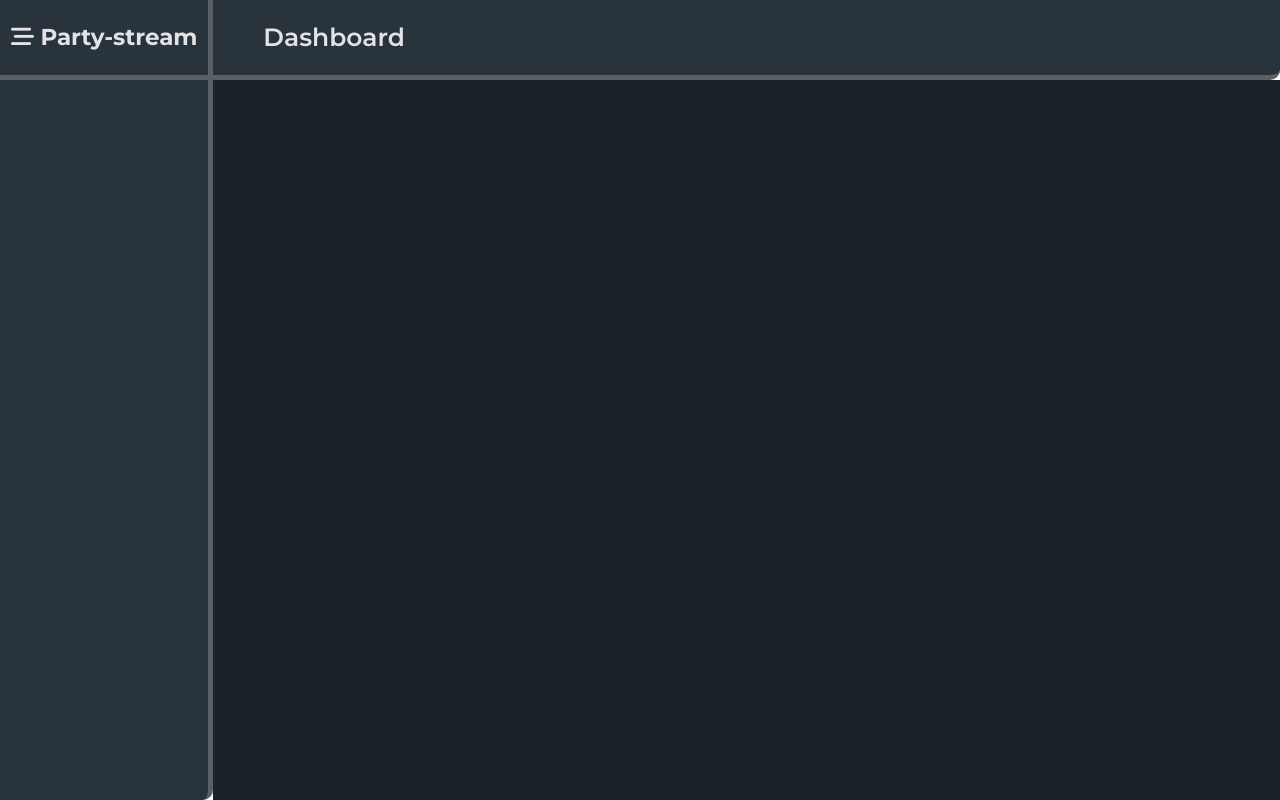
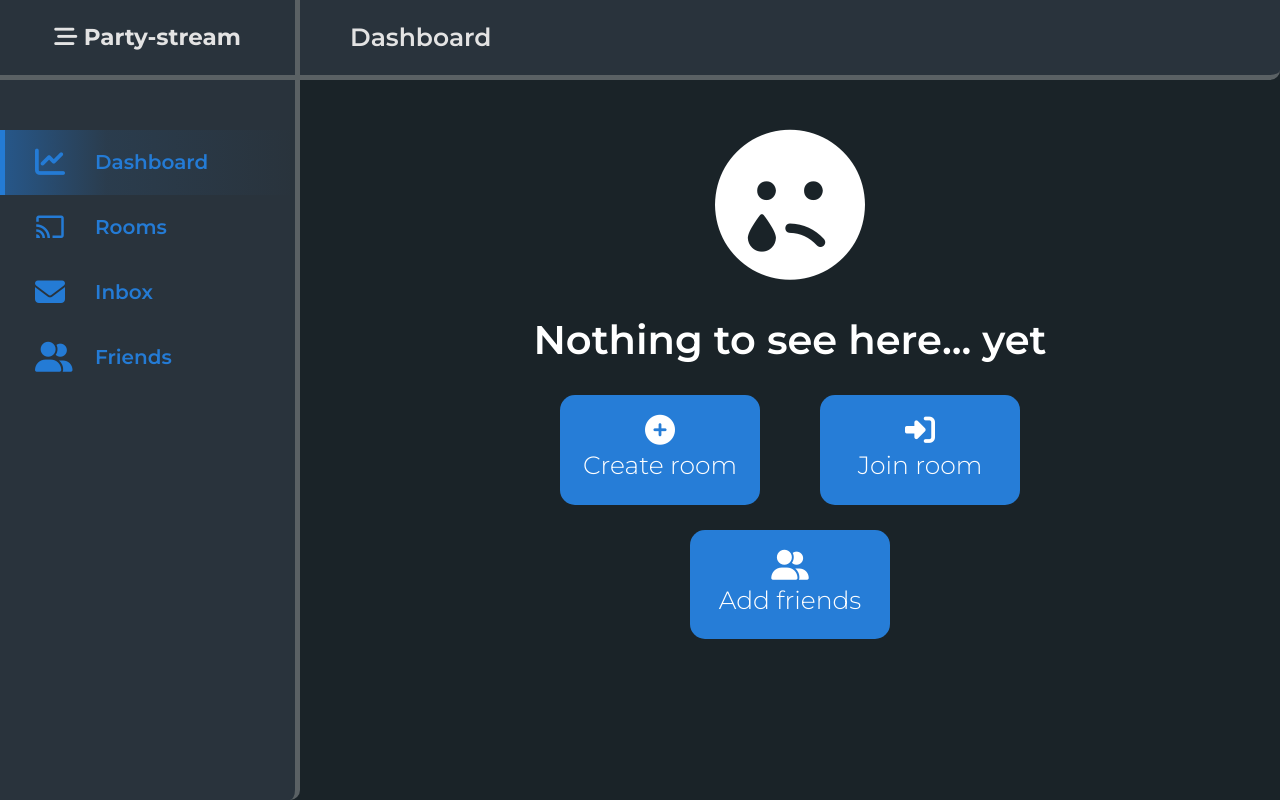
Before and after one commit to code-poltergeists/party-stream, a Vue app: page / in a window 1280 px wide. Built offline with nearby package versions, Linux system fonts and the light colour scheme.

Commit message:
dashboard UI

```diff
--- a/src/App.vue
+++ b/src/App.vue
@@ -22,5 +22,6 @@ html, body, #app {
   height: 100%;
   margin: 0;
   padding: 0;
+  background-color: #1A2328;
 }
 </style>
--- /dev/null
+++ b/src/components/Button.vue
@@ -0,0 +1,37 @@
+<template>
+  <div class="button">
+    <i :class="[icon, 'icon']"></i>
+    <div class="text">{{ text }}</div>
+  </div>
+</template>
+
+<script lang="ts">
+import { Component, Prop, Vue } from 'vue-property-decorator';
+
+@Component
+export default class Button extends Vue {
+  @Prop({ default: '' }) private icon!: string;
+  @Prop({ default: '' }) private text!: string;
+}
+</script>
+
+<style scoped lang="scss">
+.button {
+  margin-top: 25px;
+  padding: 20px;
+  border-radius: 15px;
+  text-align: center;
+  width: 200px;
+  background-color: #267dd7;
+  color: white;
+}
+
+.icon {
+  font-size: 30px;
+}
+
+.text {
+  font-family: "Montserrat", sans-serif;
+  font-size: 25px;
+}
+</style>
--- a/src/components/Dashboard.vue
+++ b/src/components/Dashboard.vue
@@ -1,23 +1,76 @@
 <template>
-  <div id="dashboard">
-
+  <div id="dashboard" class="container-fluid">
+    <div class="row no-gutters">
+      <div class="col" id="col-text">
+        <i class="fas fa-sad-tear" id="sad"></i>
+        <div id="text">{{ $t('no-items') }}</div>
+      </div>
+    </div>
+    <div class="row no-gutters">
+      <div class="col-6 right">
+        <Button icon="fas fa-plus-circle" :text="$t('create-room')"></Button>
+      </div>
+      <div class="col-6 left">
+        <Button icon="fas fa-sign-in-alt" :text="$t('join-room')"></Button>
+      </div>
+      <div class="col-12 center">
+        <Button icon="fas fa-user-friends" :text="$t('add-friends')"></Button>
+      </div>
+    </div>
   </div>
 </template>
 
 <script lang="ts">
 import { Component, Prop, Vue } from 'vue-property-decorator';
+import Button from './Button.vue';
 
-@Component
-export default class Dashboard extends Vue {
-
-}
+@Component({
+  components: {
+    Button,
+  },
+})
+export default class Dashboard extends Vue {}
 </script>
 
 <style scoped lang="scss">
 #dashboard {
-  background-color: #1A2328;
+  background-color: #1a2328;
   color: white;
   width: 100%;
   height: 100%;
 }
+
+#col-text {
+  text-align: center;
+  margin-top: 50px;
+}
+
+#sad {
+  color: white;
+  font-size: 150px;
+}
+
+#text {
+  font-family: "Montserrat", sans-serif;
+  font-size: 40px;
+  font-weight: 600;
+  margin-top: 30px;
+}
+
+.center {
+  display: flex;
+  justify-content: center;
+}
+
+.right {
+  display: flex;
+  justify-content: flex-end;
+  padding-right: 30px;
+}
+
+.left {
+  display: flex;
+  justify-content: flex-start;
+  padding-left: 30px;
+}
 </style>
--- a/src/components/Layout.vue
+++ b/src/components/Layout.vue
@@ -1,15 +1,13 @@
 <template>
-  <div id="layout" class="container-fluid">
-    <div class="row no-gutters">
-      <div class="col-2">
-        <Logo />
-        <Sidebar/>
-      </div>
-      <div class="col-10">
-        <Topbar />
-        <div id="view">
-          <router-view></router-view>
-        </div>
+  <div id="layout">
+    <div id="col-sidebar">
+      <Logo/>
+      <Sidebar/>
+    </div>
+    <div id="col-view">
+      <Topbar/>
+      <div id="view">
+        <router-view></router-view>
       </div>
     </div>
   </div>
@@ -36,6 +34,17 @@ export default class Layout extends Vue {}
   margin: 0;
   padding: 0;
   height: 100%;
+  width: 100vw;
+  display: flex;
+}
+
+#col-sidebar {
+  height: 100vh;
+  flex: 0 0 300px;
+}
+
+#col-view {
+  flex: 1;
 }
 
 #view {
--- a/src/components/Logo.vue
+++ b/src/components/Logo.vue
@@ -20,7 +20,6 @@ export default class Logo extends Vue {}
   width: 100%;
   background-color: #29333c;
   border-right: 5px solid rgb(90, 97, 100);
-  position: absolute;
   color: #e3e3e3;
   font-family: "Montserrat", sans-serif;
   font-weight: 700;
--- /dev/null
+++ b/src/components/Menu-item.vue
@@ -0,0 +1,59 @@
+<template>
+  <div :class="{'item': true, 'active': active, 'container-fluid': true}">
+      <div class="row no-gutters">
+        <div class="col-item">
+          <i :class="[icon, 'icon']"></i>
+        </div>
+        <div class="col">
+          <span class="text">{{ text }}</span>
+        </div>
+      </div>
+    </div>
+</template>
+
+<script lang="ts">
+import { Component, Prop, Vue } from 'vue-property-decorator';
+
+@Component
+export default class MenuItem extends Vue {
+  @Prop({ default: '' }) private icon!: string;
+  @Prop({ default: '' }) private text!: string;
+  @Prop({ default: false }) private active!: boolean;
+}
+</script>
+
+<style scoped lang="scss">
+.col-item {
+  width: 50px;
+}
+
+.item {
+  color: #247bd5;
+  height: 65px;
+  display: flex;
+  align-items: center;
+  padding-left: 30px;
+  border-left: 5px solid transparent;
+}
+
+.active {
+  background: linear-gradient(
+    to right,
+    rgba(36, 122, 213, 0.5) 0%,
+    rgba(55, 143, 231, 0.1) 35%,
+    rgba(71, 159, 247, 0) 100%
+  );
+  border-left: 5px solid #247bd5;
+}
+
+.icon {
+  font-size: 30px;
+}
+
+.text {
+  font-size: 20px;
+  font-family: "Montserrat", sans-serif;
+  font-weight: 600;
+  margin-left: 10px;
+}
+</style>
--- a/src/components/Sidebar.vue
+++ b/src/components/Sidebar.vue
@@ -1,24 +1,36 @@
 <template>
   <div id="sidebar">
-
+    <div id="menu-items">
+      <MenuItem icon="fas fa-chart-line" :text="$t('dashboard')" :active="true"></MenuItem>
+      <MenuItem icon="fab fa-chromecast" :text="$t('rooms')" :active="false"></MenuItem>
+      <MenuItem icon="fas fa-envelope" :text="$t('inbox')" :active="false"></MenuItem>
+      <MenuItem icon="fas fa-user-friends" :text="$t('friends')" :key="false"></MenuItem>
+    </div>
   </div>
 </template>
 
 <script lang="ts">
 import { Component, Prop, Vue } from 'vue-property-decorator';
+import MenuItem from './Menu-item.vue';
 
-@Component
+@Component({
+  components: {
+    MenuItem,
+  },
+})
 export default class Sidebar extends Vue {}
 </script>
 
 <style scoped lang="scss">
+#menu-items {
+  padding-top: 50px;
+}
+
 #sidebar {
   height: 90vh;
   width: 100%;
   background-color: #29333c;
   border-right: 5px solid rgb(90, 97, 100);
   border-bottom-right-radius: 10px;
-  position: absolute;
-  top: 10vh;
 }
 </style>
--- a/src/locales/en.json
+++ b/src/locales/en.json
@@ -1,3 +1,11 @@
 {
-  "dashboard": "Dashboard"
+  "dashboard": "Dashboard",
+  "rooms": "Rooms",
+  "inbox": "Inbox",
+  "friends": "Friends",
+  "settings": "Settings",
+  "no-items": "Nothing to see here... yet",
+  "create-room": "Create room",
+  "join-room": "Join room",
+  "add-friends": "Add friends"
 }
```
